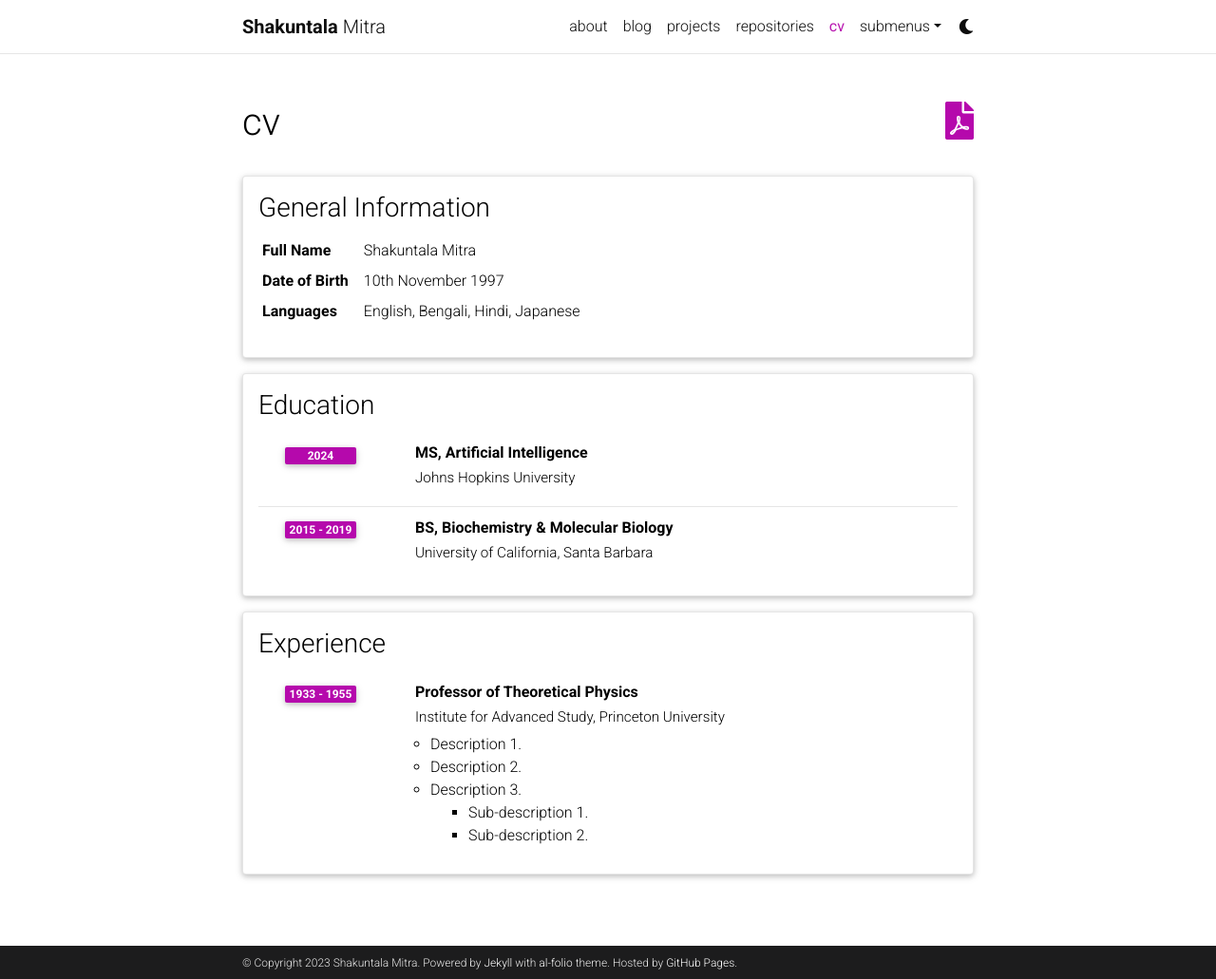
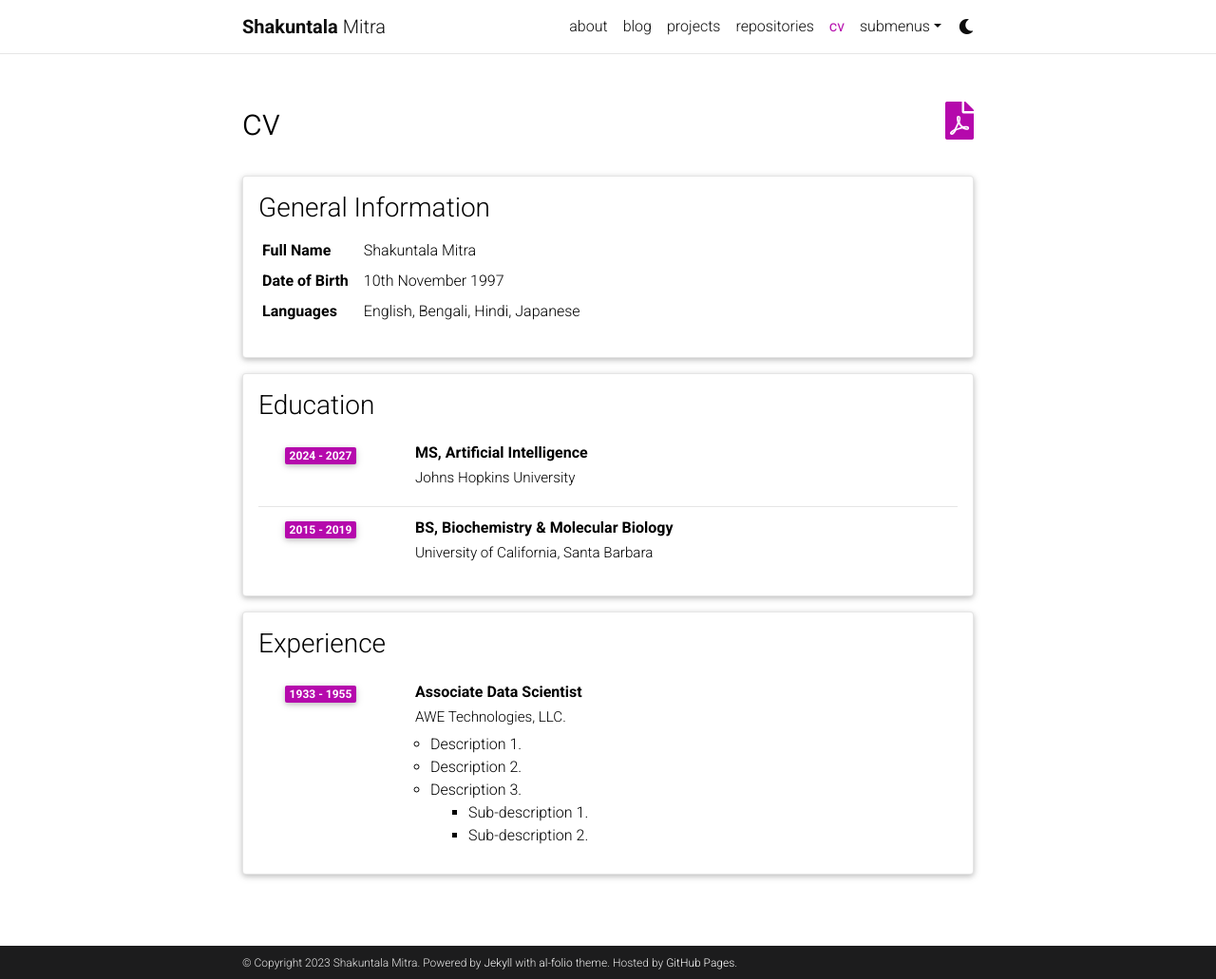
Before and after one commit to dna-witch/dna-witch.github.io, a Jekyll site: the page built from _pages/cv.md, in a window 1280 px wide and 1031 px high. Shown: the whole window at 95% size. Built offline with Jekyll 4.4.1, drawn with Linux system fonts in a browser that asks for light colours; comment, search, counter and statistics services are not loaded; a style sheet for code colours, icons or effects is not loaded.

Commit message:
added in title at AWE to CV page

```diff
--- a/_data/cv.yml
+++ b/_data/cv.yml
@@ -13,7 +13,7 @@
   contents:
     - title: MS, Artificial Intelligence
       institution: Johns Hopkins University
-      year: 2024
+      year: 2024 - 2027
       # description:
       #   - Description 1.
       #   - Description 2.
@@ -31,8 +31,8 @@
 - title: Experience
   type: time_table
   contents:
-    - title: Professor of Theoretical Physics
-      institution: Institute for Advanced Study, Princeton University
+    - title: Associate Data Scientist
+      institution: AWE Technologies, LLC.
       year: 1933 - 1955
       description:
         - Description 1.
```
